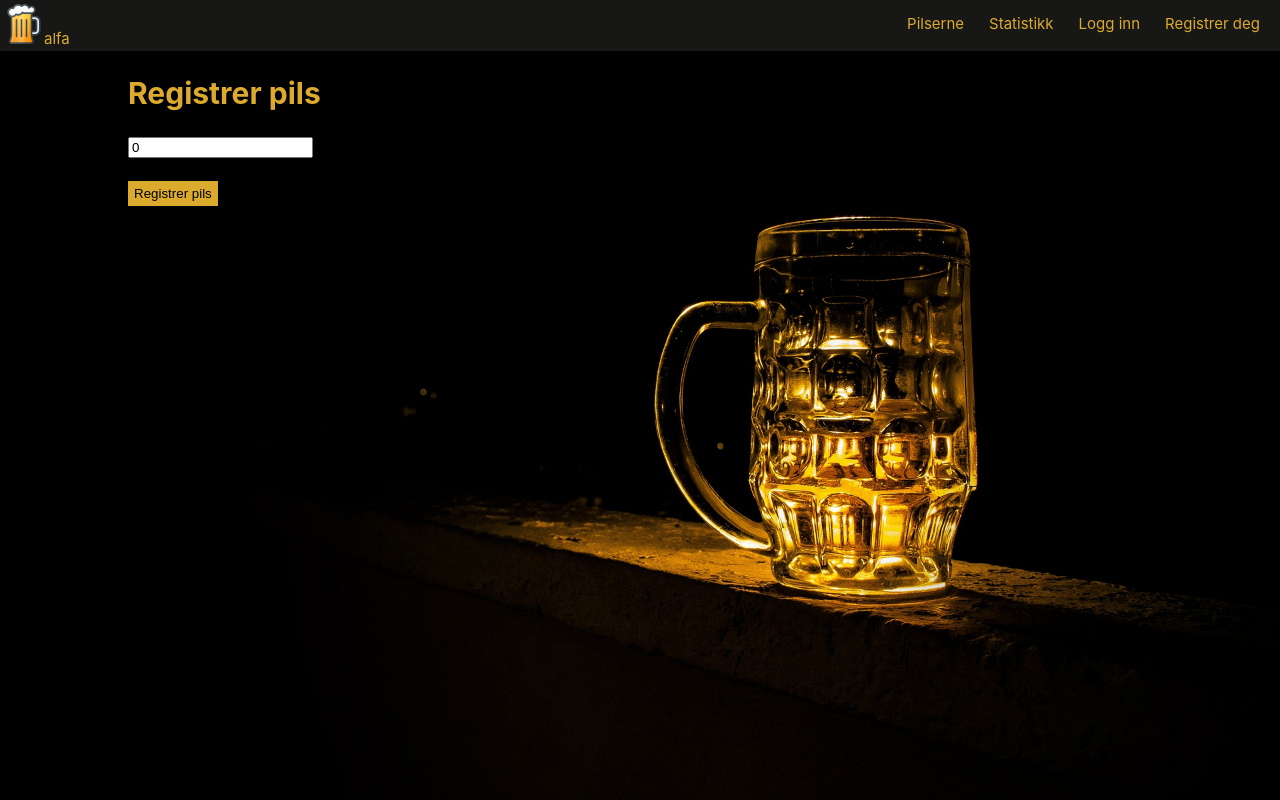
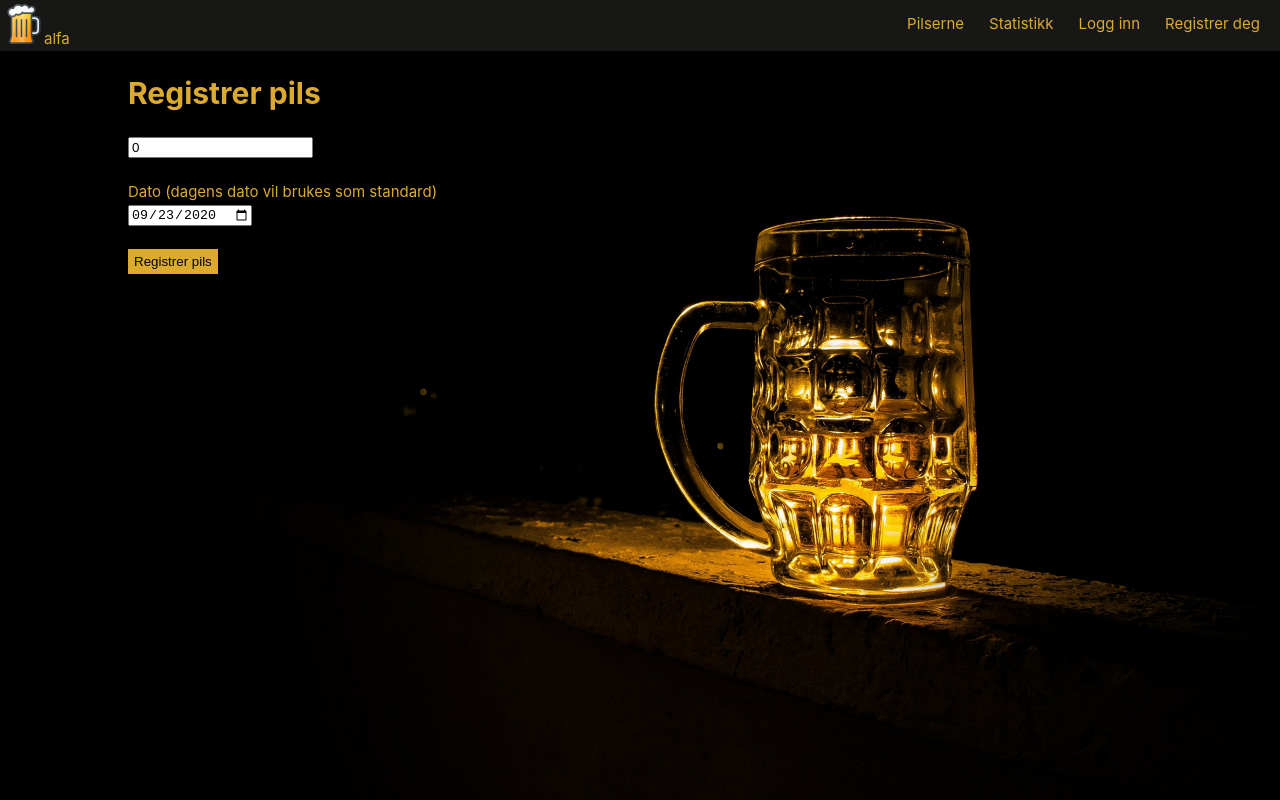
Before and after one commit to hakondh/pils-teller, a React (Create React App) app in the folder client/: page /registrer-pils in a window 1280 px wide. Built offline with nearby package versions, Linux system fonts and the light colour scheme.

Commit message:
Now possible to register beer from the past

```diff
--- a/client/src/Components/BeerRegistration/BeerRegistration.js
+++ b/client/src/Components/BeerRegistration/BeerRegistration.js
@@ -1,17 +1,23 @@
-import React, { useState } from "react";
+import React, { useState, useEffect } from "react";
 import axios from "axios";
 import { useHistory } from "react-router-dom";
 
 function BeerRegistration(props) {
   const [beers, setBeers] = useState(0);
+  const [date, setDate] = useState(0);
   const history = useHistory();
   const user = JSON.parse(localStorage.getItem("user"));
+
+  useEffect(() => {
+    setDate(getTodaysDate());
+  }, []);
 
   const handleSubmit = (e) => {
     e.preventDefault();
     axios
       .post("/beers", {
         amount: beers,
+        reg_date: date,
         user_id: user.id,
       })
       .then((res) => {
@@ -21,6 +27,20 @@ function BeerRegistration(props) {
       .catch((err) => {
         console.log(err);
       });
+  };
+
+  const getTodaysDate = () => {
+    var today = new Date();
+    var dd = today.getDate();
+    var mm = today.getMonth() + 1; // January is 0
+    var yyyy = today.getFullYear();
+
+    // Add "0" to the 1-digit months
+    if (dd < 10) dd = "0" + dd;
+    if (mm < 10) mm = "0" + mm;
+
+    today = yyyy + "-" + mm + "-" + dd;
+    return today;
   };
 
   return (
@@ -38,6 +58,20 @@ function BeerRegistration(props) {
         />
         <br />
         <br />
+        <label htmlFor="beerTime">
+          Dato (dagens dato vil brukes som standard)
+        </label>
+        <br />
+
+        <input
+          type="date"
+          id="beerTime"
+          name="beerTime"
+          value={date}
+          onChange={(e) => setDate(e.target.value)}
+        ></input>
+        <br />
+        <br />
         {/* {error !== "" && (
           <div>
             <p className="error">{error}</p>
--- a/client/src/Components/Home/Home.js
+++ b/client/src/Components/Home/Home.js
@@ -27,6 +27,8 @@ function Home(props) {
         <p className="text">...har blitt drukket siden 27/8/2020.</p>
         <br />
         <WeeklyDrunkard></WeeklyDrunkard>
+        <br />
+        <p>NYHET: Nå mulig å registrere pils fra fortiden</p>
       </div>
     </section>
   );
--- /dev/null
+++ b/client/src/Components/Statistics/GreatestContributor.js
@@ -0,0 +1,11 @@
+import React from "react";
+
+function GreatestContributor(props) {
+  return (
+    <div className="chart-div">
+      <h2 className="chart-title">Pilstellers største bidragsyter</h2>
+    </div>
+  );
+}
+
+export default GreatestContributor;
--- a/client/src/Components/Statistics/Statistics.js
+++ b/client/src/Components/Statistics/Statistics.js
@@ -1,6 +1,7 @@
 import React from "react";
 import TotalBeerSumPerUser from "./TotalBeerSumPerUser";
 import BeerOverTime from "./BeerOverTime";
+import GreatestContributor from "./GreatestContributor";
 import "./Statistics.css";
 
 function Statistics(props) {
@@ -8,6 +9,7 @@ function Statistics(props) {
     <div id="statistics-container">
       <TotalBeerSumPerUser />
       <BeerOverTime />
+      <GreatestContributor />
     </div>
   );
 }
```
Also changed, not shown: 2 other files (tests, documents, lock files or other folders).
